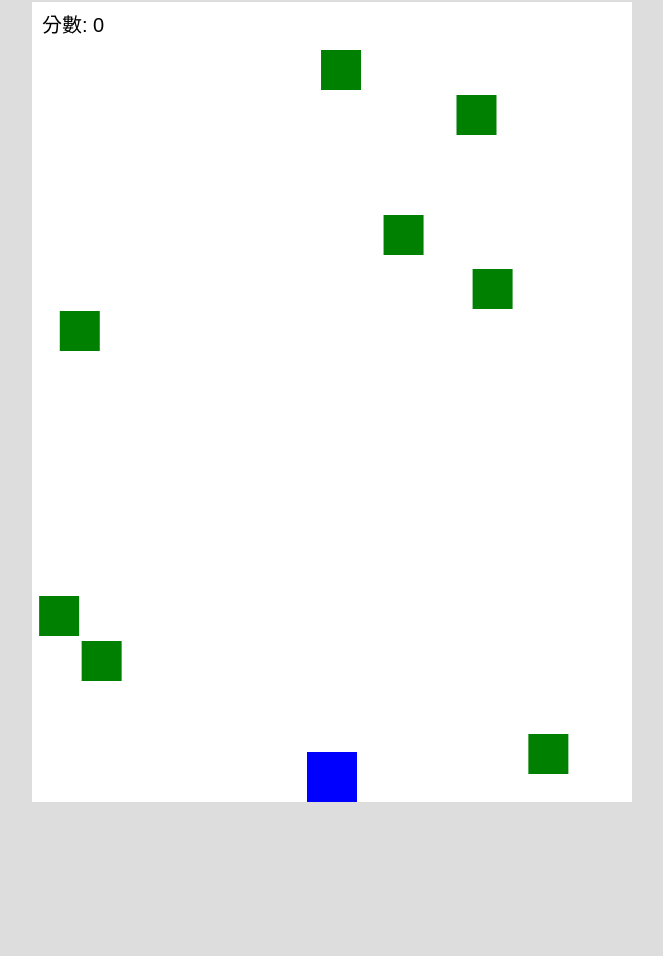
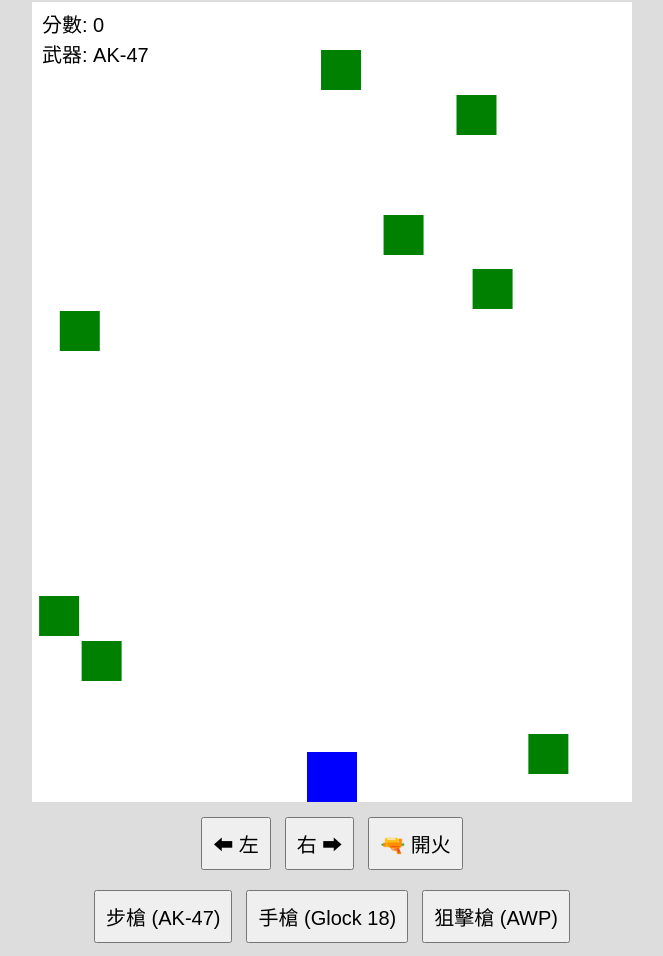
Before and after one commit to rockergame/stunning-barnacle, a plain HTML site: page index.html in a window 1280 px wide. Shown: the part 87-1043 px from the top of the page, without its empty margins (308-971 px from the left). Before the commit the page ends 897 px from the top, so only its background shows below. Drawn offline with Linux system fonts and the light colour scheme.

Commit message:
更新 index.html
遊戲版本 v1.1 更新後的功能  ✅ 手機支援（左右移動 & 開火按鈕） ✅ 武器選擇介面（步槍 AK-47、手槍 Glock 18、狙擊槍 AWP） ✅ 不同武器有不同的射速 & 子彈速度 ✅ 敵人隨機生成 ✅ 電腦 & 手機都能玩！.   如何使用 	1.	手機用戶： 	•	打開 index.html（可以用 Chrome 或 Safari） 	•	點按「左」「右」按鈕 移動 	•	按「開火」 發射子彈 	•	點擊武器按鈕 更換武器 	2.	電腦用戶： 	•	← → 移動 	•	空格鍵 發射 	•	1 2 3 切換武器

```diff
--- a/index.html
+++ b/index.html
@@ -3,17 +3,31 @@
 <head>
     <meta charset="UTF-8">
     <meta name="viewport" content="width=device-width, initial-scale=1.0">
-    <title>簡單射擊遊戲</title>
+    <title>手機版射擊遊戲</title>
     <style>
         body { text-align: center; background: #ddd; }
         canvas { background: white; display: block; margin: auto; }
+        .controls { margin-top: 10px; }
+        .button { font-size: 20px; padding: 10px; margin: 5px; }
     </style>
 </head>
 <body>
     <h1>射擊遊戲</h1>
     <canvas id="gameCanvas" width="600" height="800"></canvas>
+
+    <!-- 虛擬按鈕 -->
+    <div class="controls">
+        <button class="button" onclick="moveLeft()">⬅ 左</button>
+        <button class="button" onclick="moveRight()">右 ➡</button>
+        <button class="button" onclick="shoot()">🔫 開火</button>
+    </div>
+    <div class="controls">
+        <button class="button" onclick="changeWeapon('AK-47')">步槍 (AK-47)</button>
+        <button class="button" onclick="changeWeapon('Glock 18')">手槍 (Glock 18)</button>
+        <button class="button" onclick="changeWeapon('AWP')">狙擊槍 (AWP)</button>
+    </div>
+
     <script>
-        // 獲取 Canvas
         const canvas = document.getElementById("gameCanvas");
         const ctx = canvas.getContext("2d");
 
@@ -23,46 +37,58 @@
         const enemies = [];
         let score = 0;
         let gameOver = false;
+        let currentWeapon = "AK-47";
+
+        // 武器數據
+        const weapons = {
+            "AK-47": { speed: 7, fireRate: 200 },   // 連發步槍
+            "Glock 18": { speed: 6, fireRate: 400 }, // 半自動手槍
+            "AWP": { speed: 10, fireRate: 1000 }    // 狙擊槍（單發，子彈慢但威力大）
+        };
+
+        let lastShotTime = 0;
 
         // 監聽鍵盤
         const keys = {};
         document.addEventListener("keydown", (e) => keys[e.code] = true);
         document.addEventListener("keyup", (e) => keys[e.code] = false);
 
+        function moveLeft() { if (player.x > 0) player.x -= player.speed; }
+        function moveRight() { if (player.x < canvas.width - player.width) player.x += player.speed; }
+        function shoot() {
+            const now = Date.now();
+            if (now - lastShotTime > weapons[currentWeapon].fireRate) {
+                bullets.push({ x: player.x + 20, y: player.y, width: 10, height: 20, speed: weapons[currentWeapon].speed });
+                lastShotTime = now;
+            }
+        }
+        function changeWeapon(weapon) {
+            currentWeapon = weapon;
+            console.log("切換武器：" + weapon);
+        }
+
         // 更新遊戲狀態
         function update() {
             if (gameOver) return;
 
-            // 玩家移動
-            if (keys["ArrowLeft"] && player.x > 0) player.x -= player.speed;
-            if (keys["ArrowRight"] && player.x < canvas.width - player.width) player.x += player.speed;
+            if (keys["ArrowLeft"]) moveLeft();
+            if (keys["ArrowRight"]) moveRight();
+            if (keys["Space"]) shoot();
 
-            // 發射子彈
-            if (keys["Space"]) {
-                bullets.push({ x: player.x + 20, y: player.y, width: 10, height: 20, speed: 7 });
-                keys["Space"] = false; // 防止持續發射
-            }
-
-            // 移動子彈
             bullets.forEach((b, i) => {
                 b.y -= b.speed;
                 if (b.y < 0) bullets.splice(i, 1);
             });
 
-            // 生成敵人
             if (Math.random() < 0.02) {
                 enemies.push({ x: Math.random() * (canvas.width - 40), y: 0, width: 40, height: 40, speed: 3 });
             }
 
-            // 移動敵人
             enemies.forEach((e, i) => {
                 e.y += e.speed;
-                if (e.y > canvas.height) {
-                    gameOver = true; // 敵人掉到底部，遊戲結束
-                }
+                if (e.y > canvas.height) gameOver = true;
             });
 
-            // 碰撞檢測
             bullets.forEach((b, bi) => {
                 enemies.forEach((e, ei) => {
                     if (b.x < e.x + e.width && b.x + b.width > e.x &&
@@ -90,6 +116,7 @@
             ctx.fillStyle = "black";
             ctx.font = "20px Arial";
             ctx.fillText(`分數: ${score}`, 10, 30);
+            ctx.fillText(`武器: ${currentWeapon}`, 10, 60);
 
             if (gameOver) {
                 ctx.fillStyle = "red";
```
